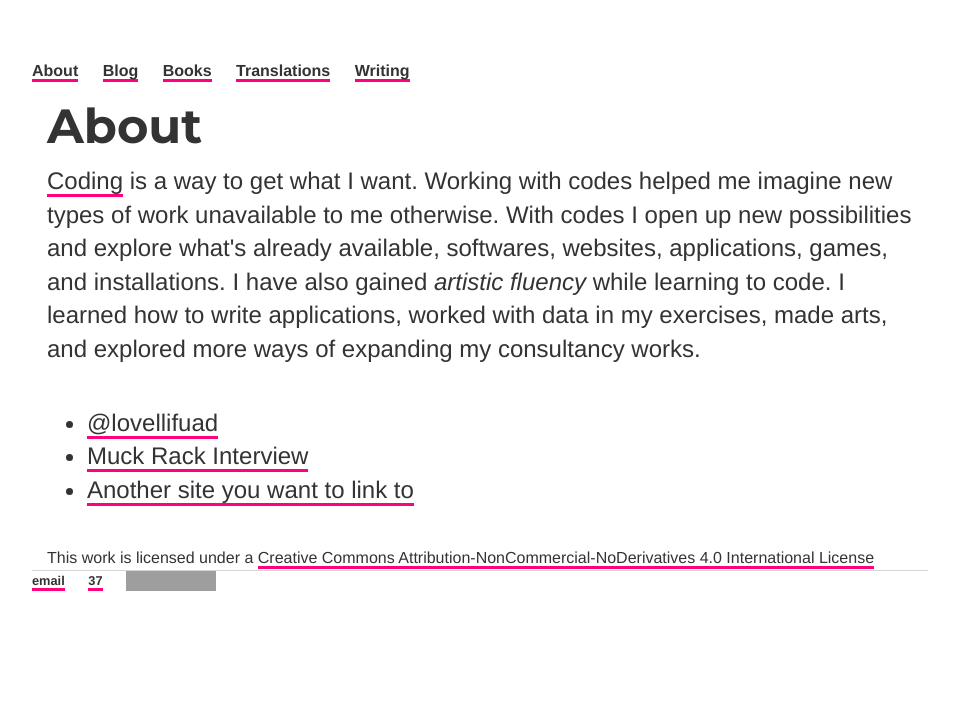
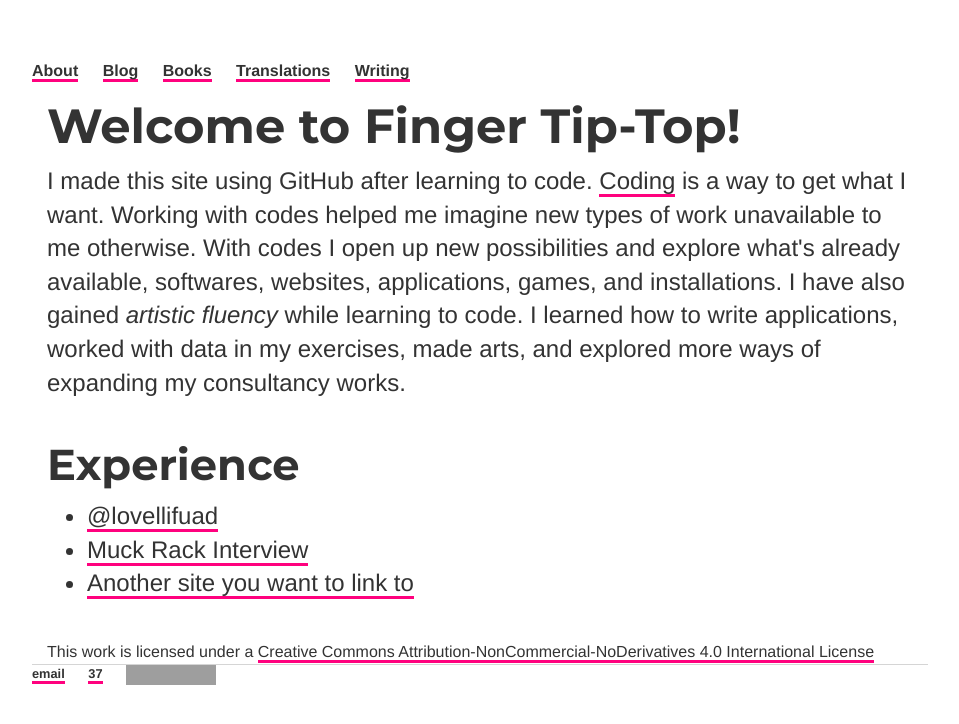
Before and after one commit to ariesti/ariesti.github.io, a Jekyll site: the page built from about/index.html, in a window 1280 px wide. Shown: the top 724 px of the page, without its empty margins (160-1119 px from the left). Built offline with Jekyll 4.4.1, drawn with Linux system fonts in a browser that asks for light colours; grey boxes are pictures that could not be loaded.

Commit message:
Update index.html

```diff
--- a/about/index.html
+++ b/about/index.html
@@ -4,10 +4,21 @@
 tagline: Coding is a way to get what I want
 description: Some details about Finger Tip-top and why it was created
 ---
-		<div class="about">
-			<h1>About</h1>
-			<p><a href="https://github.com/ariesti">Coding</a> is a way to get what I want. Working with codes helped me imagine new types of work unavailable to me otherwise. With codes I open up new possibilities and explore what's already available, softwares, websites, applications, games, and installations. I have also gained <i>artistic fluency</i> while learning to code. I learned how to write applications, worked with data in my exercises, made arts, and explored more ways of expanding my consultancy works.</p><br />
-			<ul class="contacts">
+		<div class="about1">
+			<h1>Welcome to Finger Tip-Top!</h1>
+			<p>
+			I made this site using GitHub after learning to code.
+			<a href="https://github.com/ariesti">Coding</a> is a way to get what I want.
+			Working with codes helped me imagine new types of work unavailable to me otherwise.
+			With codes I open up new possibilities and explore what's already available, softwares, websites, applications, games, and installations.
+			I have also gained <i>artistic fluency</i> while learning to code.
+			I learned how to write applications, worked with data in my exercises, made arts, and explored more ways of expanding my consultancy works.</p>
+			<br />
+		</div>
+		<div class="about2">
+			<h2>Experience</h2>
+
+			<ul class="links">
 				<li><a href="https://twitter.com/lovellifuad">@lovellifuad</a></li>
 				<li><a href="https://muckrack.com/lovellifuad/interview">Muck Rack Interview</a></li>
 				<li><a href="#">Another site you want to link to</a></li>
```
